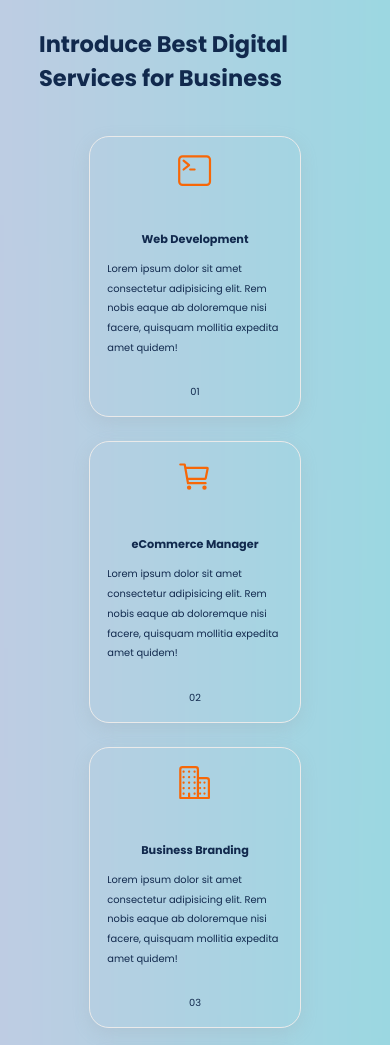
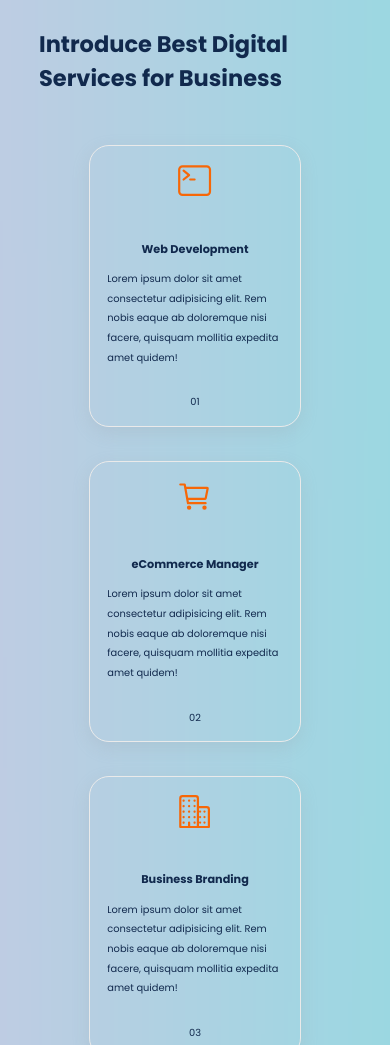
Before and after one commit to Idomason/Idocreative-mansion-project-version2, a plain HTML site: page index.html in a window 390 px wide. Shown: the part 820-1865 px from the top of the page. Drawn offline with nearby package versions, Linux system fonts and the light colour scheme.

Commit message:
new update

```diff
--- a/css/queries.css
+++ b/css/queries.css
@@ -119,12 +119,12 @@ SPACING-SYSTEM (px)
   }
 
   .card-item {
-    padding: 0.5rem;
+    padding: 1.2rem;
     flex-wrap: wrap;
   }
 
   .card-details {
-    margin: 0.5rem;
+    margin: 1.2rem;
   }
 
   .mission {
```
